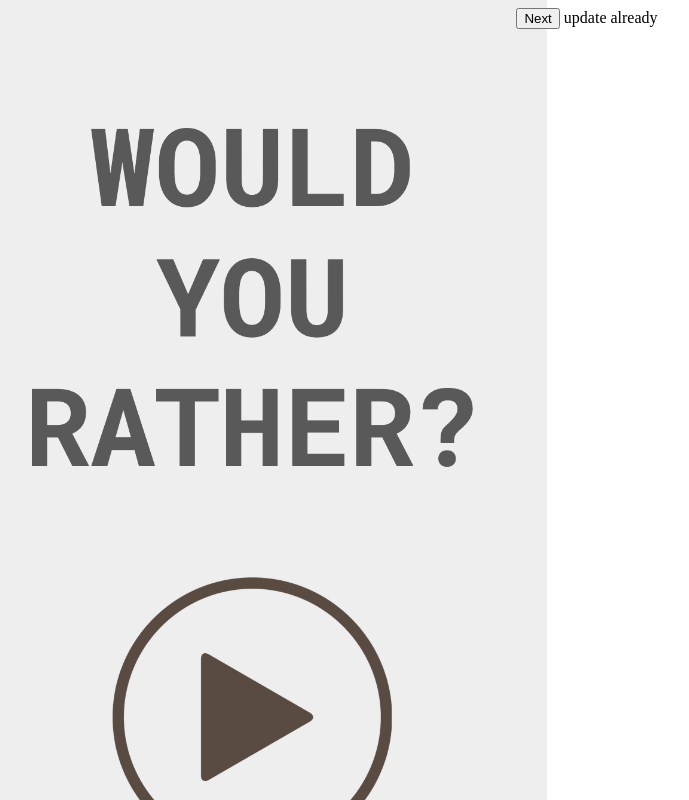
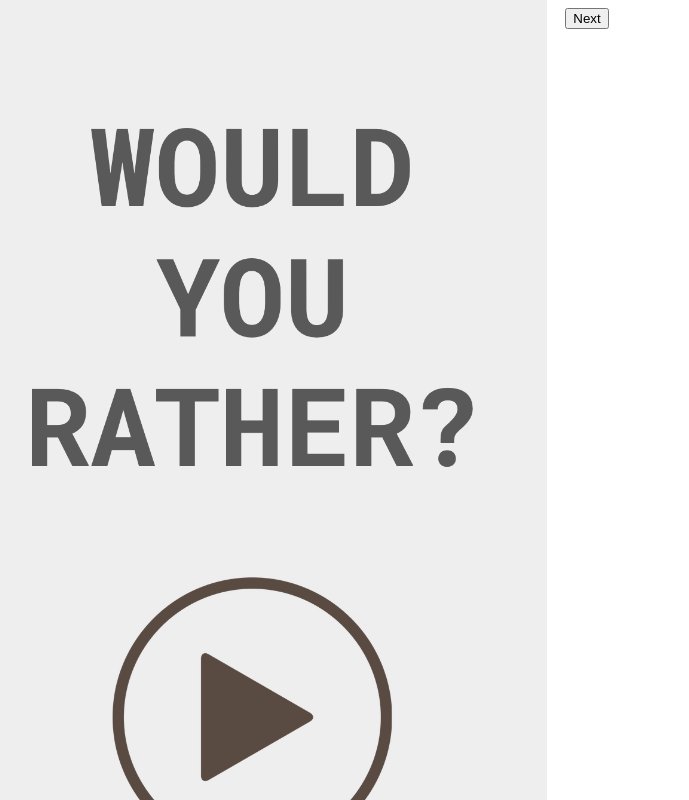
Before and after one commit to NathanJJarvis/webapp, a plain HTML site: page index.html in a window 1280 px wide. Shown: the whole page, without its empty margins (53-742 px from the left). Drawn offline with Linux system fonts and the light colour scheme.

Commit message:
Update index.html

```diff
--- a/index.html
+++ b/index.html
@@ -37,4 +37,3 @@
         <script src="scripts.js" async defer></script>
     </body>
 </html>
-update already
```
